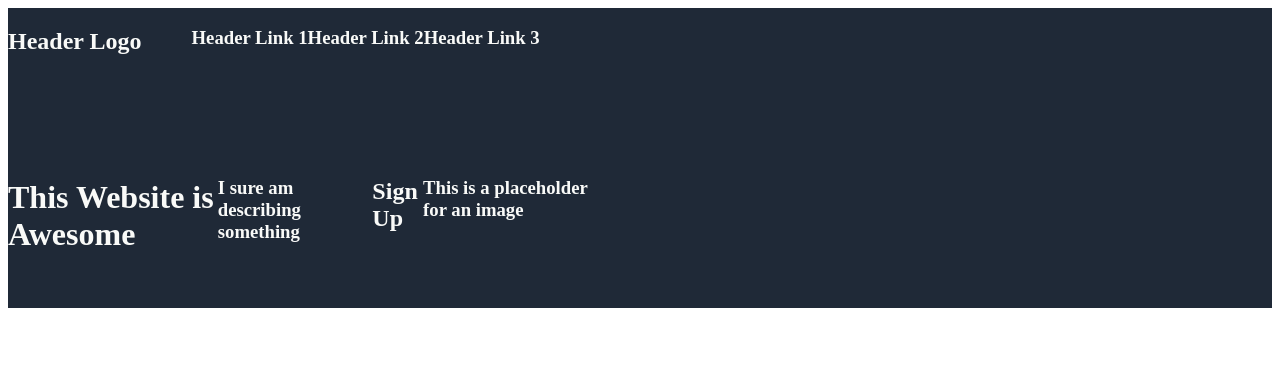
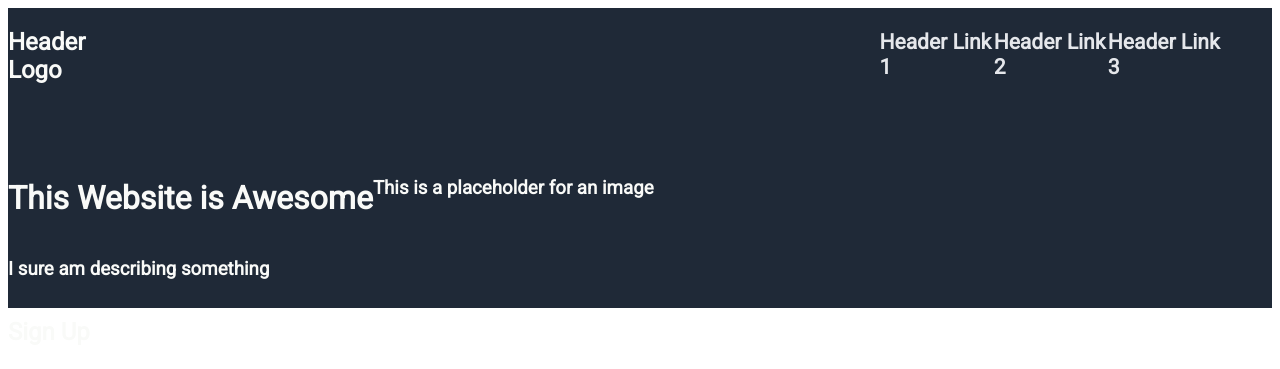
Before and after one commit to birbthebirbest/Landing-Page, a plain HTML site: page index.html in a window 1280 px wide. Drawn offline with Linux system fonts and the light colour scheme.

Commit message:
still working on top header section

```diff
--- a/index.html
+++ b/index.html
@@ -6,19 +6,22 @@
     <title>Landing Page</title>
     <link rel="stylesheet" href="stylesheet.css">
 </head>
+
 <body>
     <div class = header>
        <div class = topheader>
             <h2 class = logo>Header Logo</h2>
                 <div class = links>
-                    <h3 class = Header-Link>Header Link 1</h3>
-                    <h3 class = Header-Link>Header Link 2</h3>
-                    <h3 class = Header-Link>Header Link 3</h3>
+                    <h3 class = Header-Link1>Header Link 1</h3>
+                    <h3 class = Header-Link2>Header Link 2</h3>
+                    <h3 class = Header-Link3>Header Link 3</h3>
                 </div>
             <div class = bottomheader>
-                <h1 class = Big>This Website is Awesome</h1>
-                <h3 class = Desc>I sure am describing something</h3>
-                <h2 class = button>Sign Up</h2>
+               <div class = alignpls>
+                    <h1 class = Big>This Website is Awesome</h1>
+                    <h3 class = Desc>I sure am describing something</h3>
+                    <h2 class = button>Sign Up</h2>
+                </div>
                  <h3 class = placeholder>This is a placeholder for an image</h3>
             </div>
         </div>
--- a/stylesheet.css
+++ b/stylesheet.css
@@ -1,7 +1,10 @@
+@import url('https://fonts.googleapis.com/css?family=Roboto');
 .header {
     height: 300px;
     display: flex;
     background: #1f2937;
+    font-family: 'Roboto';
+    align-items: normal;
 }
 .topheader {
     position:relative;
@@ -15,12 +18,23 @@
     flex-direction: row;
     padding-top: 150px;
 }
-.headerlink {
-    padding-left: 50px;
-    padding-right: 50px;
-}
 .links {
-    padding: 0px 50px 0px 50px;
+    padding: 0px 50px 0px 700px;
     display: flex;
     flex-direction: row;
+    color: #E5E7EB;
+    font-size: 18px;
 }
+.logo {
+    font-size: 24px;
+    color: #f9faf8;
+    padding: 0px 50px 0px 0px;
+}
+.Header-Link1 {
+    padding: 0, 20px, 0, 80px;
+
+}
+.alignpls {
+    display: flex;
+    flex-direction: column;
+}
```
